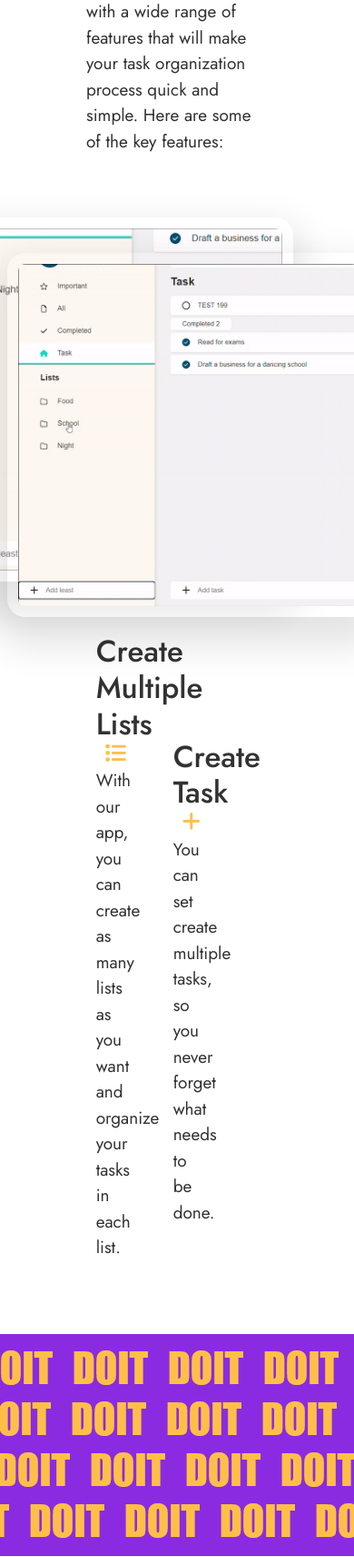
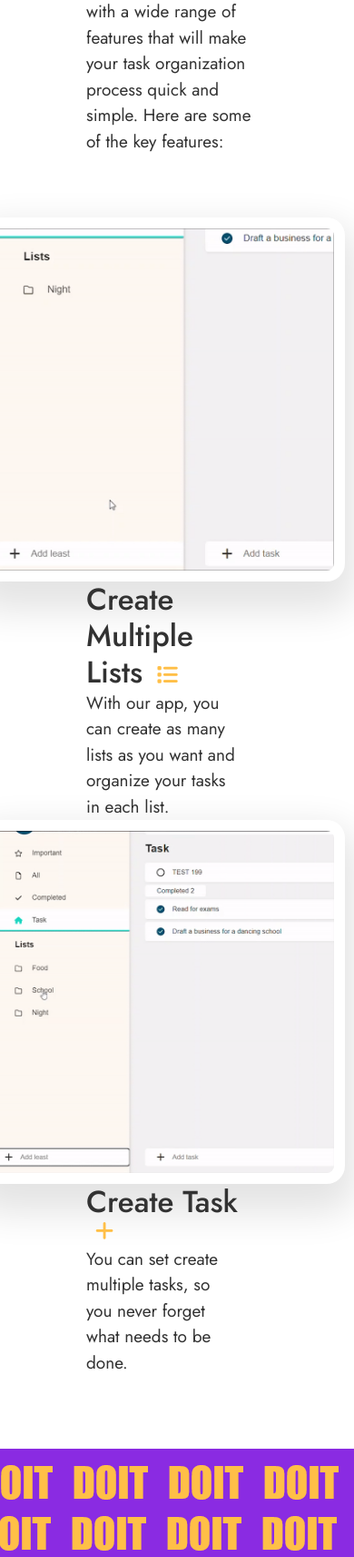
Before and after one commit to Dotunoflagos/do_it, a Python web app: template web_dynamic/templates/landing.html in a window 390 px wide; the page is wider, and only the part inside the window is pictured. Shown: the part 1898-3609 px from the top of that part at 91% size. Run offline with Jinja, Linux system fonts and the light colour scheme; the template is opened without the code that fills it, so the values that code supplies are empty; some libraries are stand-ins or nearby versions.

Commit message:
Some responsiveness

```diff
--- a/web_dynamic/static/scripts/landing.js
+++ b/web_dynamic/static/scripts/landing.js
@@ -12,7 +12,7 @@ $(document).ready(function () {
 
     // Add the images to the container
     for (var i = 0; i < numImages; i++) {
-      var image = $("<img>").attr("src","../static/images/DOIT.png");
+      var image = $("<img>").attr("src", "../static/images/DOIT.png").attr("class", "movers");
       image.css({
         "position": "absolute",
         "left": i * (imageWidth + imageSpacing),
@@ -41,10 +41,10 @@ $(document).ready(function () {
     }
 
     const $element = $(id);
-
     // Create the observer
     const observer = new IntersectionObserver((entries) => {
       entries.forEach((entry) => {
+        clearInterval($element.data("intervalId"));
         // If the element is in view, start moving right
         if (entry.isIntersecting) {
           if (direction == "R") {
@@ -63,15 +63,38 @@ $(document).ready(function () {
     observer.observe($element[0]);
 
   }
-  move(".w1", "R", 25);
-  move(".w2", "L", 15);
-  move(".w3", "R", 19);
-  move(".w4", "L", 20);
+  const slides = [
+    [".w1", "R", 25],
+    [".w2", "L", 15],
+    [".w3", "R", 19],
+    [".w4", "L", 20],
+    [".m1", "R", 25],
+    [".m2", "L", 15],
+    [".m3", "R", 19],
+    [".m4", "L", 20],
+  ]
 
-  move(".m1", "R", 25);
-  move(".m2", "L", 15);
-  move(".m3", "R", 19);
-  move(".m4", "L", 20);
+  function slide(arr) {
+    arr.forEach((line) => {
+      move(...line)
+    })
+  }
+
+  var previousWidth = $(window).width();
+  slide(slides);
+  $(window).on('resize', function () {
+    var currentWidth = $(window).width();
+    // Check if only the window width has changed
+    if (currentWidth !== previousWidth && $(window).height() === $(window).outerHeight()) {
+      // Remove all elements with the class "movers"
+      $('.movers').remove();
+
+      // Call the slide function passing in the "slides" variable
+      slide(slides);
+    }
+
+    previousWidth = currentWidth;
+  });
 
   $('.navbar-nav a[href^="#"]').on('click', function (event) {
     const target = $(this.getAttribute('href'));
@@ -99,9 +122,9 @@ $(document).ready(function () {
 
       //if (elementTop <= viewportBottom && elementBottom >= viewportTop) {
       //console.log(`elementTop: ${elementTop} <= viewportTop: ${viewportTop} && elementBottom: ${elementBottom} >= viewportBottom: ${viewportBottom}`);
-        if (elementTop <= viewportTop + 25.9375 && elementBottom  + 25.9375 >= viewportBottom) {
+      if (elementTop <= viewportTop + $(".navbar").height()/*+ 25.9375*/ && elementBottom /*+ 25.9375*/ >= viewportBottom) {
         let bgc = $(this).css("background-color")
-          if ( bgc == "rgba(0, 0, 0, 0)") {
+        if (bgc == "rgba(0, 0, 0, 0)" || bgc == "rgb(138, 43, 226)") {
           $(".nav-link").css("color", "rgb(0 0 0 / 50%)")
           $(".navbar-dark .navbar-nav .active>.nav-link").css("color", "Black")
         } else {
--- a/web_dynamic/templates/landing.html
+++ b/web_dynamic/templates/landing.html
@@ -83,18 +83,18 @@
     </div>
     <div class="container">
       <div class="row">
-        <div class="col-6 d-flex align-items-center justify-content-center row">
+        <div class="col-xl-6 col-md-12 d-flex align-items-center justify-content-center row">
           <img src="../static/gif/AddList.gif" alt="" class="">
-          <div class="col-9 mt-5">
+          <div class="col-xl-9 col-md-4 mt-xl-5 mt-md-0 ml-xl-0 ml-md-5">
             <h3>Create Multiple Lists</h3>
             <i class="fa-solid fa-list"></i>
             <p class="mb-0">With our app, you can create as many lists as you want and organize your tasks in each list.
             </p>
           </div>
         </div>
-        <div class="col-6 d-flex align-items-center justify-content-center row">
+        <div class=" col-xl-6 col-md-12 mt-xl-0 mt-md-5 d-flex align-items-center justify-content-center row">
           <img src="../static/gif/AddTask.gif" alt="" class="">
-          <div class="col-9 mt-5">
+          <div class="col-xl-9 col-md-4 mt-xl-5 mt-md-0 ml-xl-0 ml-md-5">
             <h3>Create Task</h3>
             <i class="fa-solid fa-plus"></i>
             <p class="mb-0">You can set create multiple tasks, so you never forget what needs to be done.</p>
```
Lines whose indentation alone changed are shown as unchanged.
